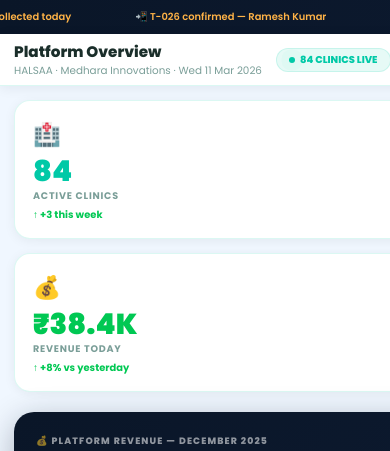
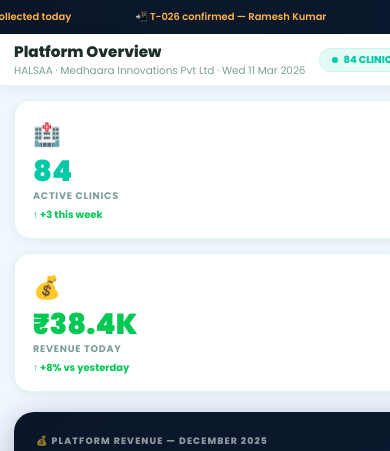
Before and after one commit to kireeti215/QMS1, a plain HTML site: page halsaa-superadmin-responsive.html in a window 390 px wide. Shown: the top 451 px of the page. Drawn offline with Linux system fonts and the light colour scheme.

Commit message:
Update halsaa-superadmin-responsive.html

```diff
--- a/halsaa-superadmin-responsive.html
+++ b/halsaa-superadmin-responsive.html
@@ -374,7 +374,7 @@ button,input{font-family:'Poppins',sans-serif;}
   <!-- TOPBAR -->
   <div class="topbar">
     <div class="tb-left">
-      <div><div class="tb-title" id="topbar-title">Platform Overview</div><div class="tb-sub">HALSAA · Medhara Innovations · Wed 11 Mar 2026</div></div>
+      <div><div class="tb-title" id="topbar-title">Platform Overview</div><div class="tb-sub">HALSAA · Medhaara Innovations Pvt Ltd · Wed 11 Mar 2026</div></div>
       <div class="tb-live-pill"><div class="tb-live-dot"></div><span class="tb-live-text">84 CLINICS LIVE</span></div>
     </div>
     <div class="tb-right">
```
